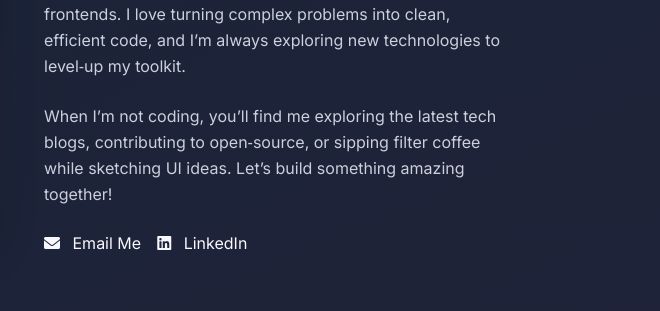
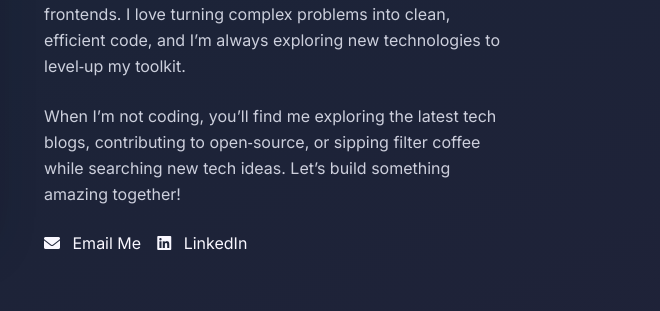
Before and after one commit to subinplr004/my-portfolio, a plain HTML site: page index.html in a window 1280 px wide. Shown: the part 1045-1356 px from the top of the page, 620-1280 px from the left. Drawn offline with nearby package versions, Linux system fonts and the light colour scheme; no server answers.

Commit message:
about section 2nd paragraph updated

```diff
--- a/index.html
+++ b/index.html
@@ -111,7 +111,7 @@
       </p>
       <p class="text-gray-300 leading-relaxed">
         When I’m not coding, you’ll find me exploring the latest tech blogs, contributing to
-        open‑source, or sipping filter coffee while sketching UI ideas. Let’s build something
+        open‑source, or sipping filter coffee while searching new tech ideas. Let’s build something
         amazing together!
       </p>
       <div class="flex space-x-4">
```
